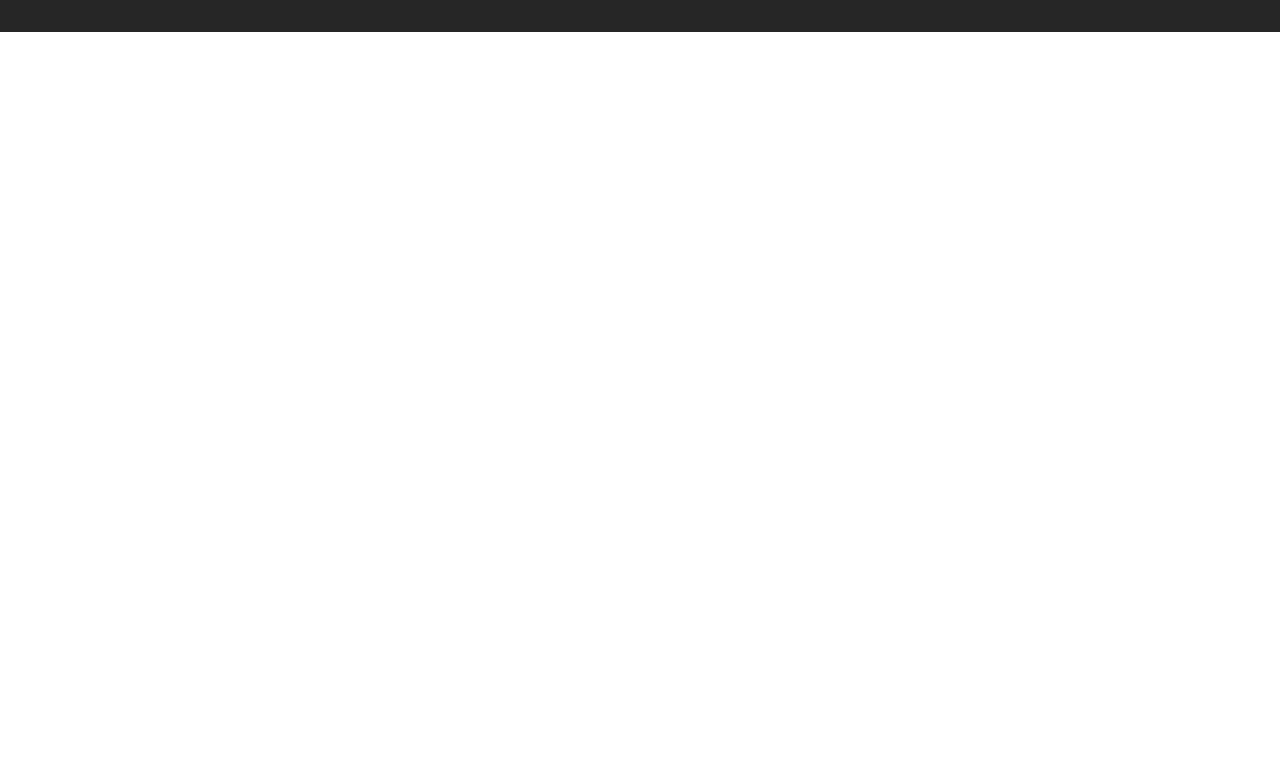
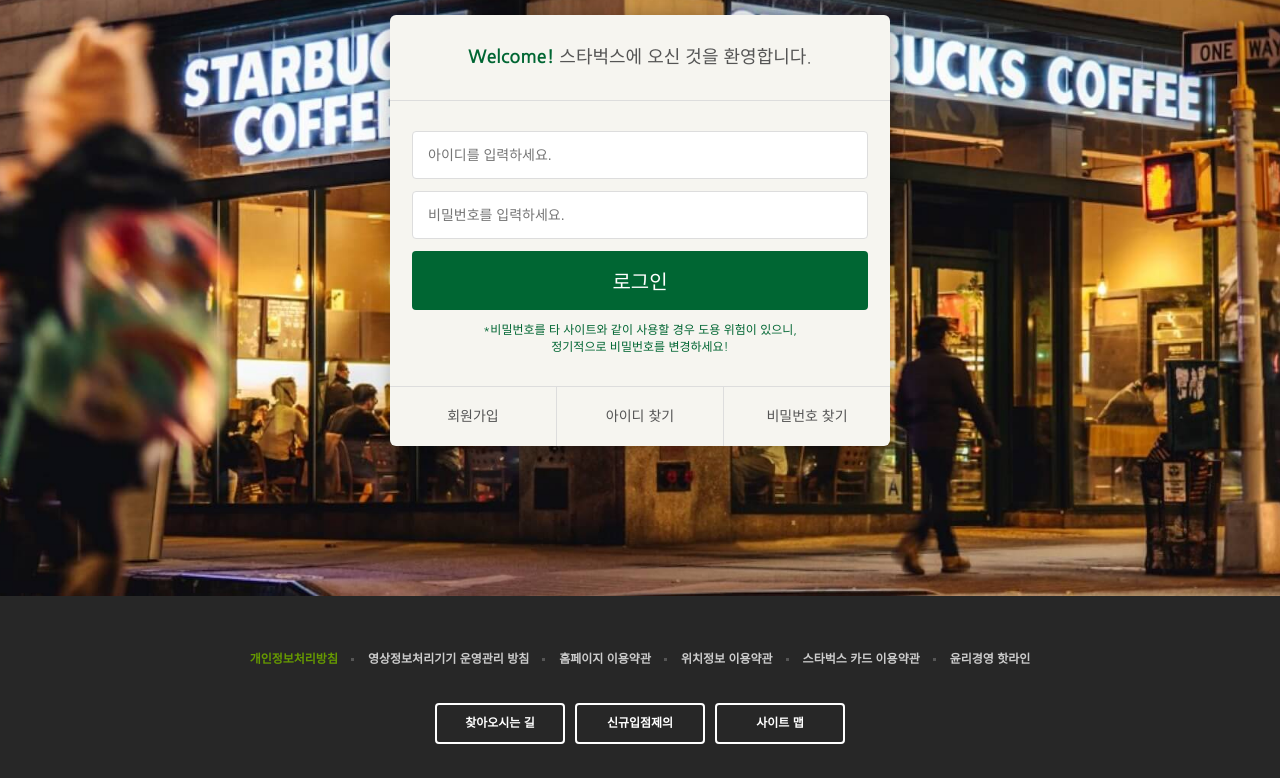
Before and after one commit to youngseoKim-kr/starbucks, a plain HTML site: page signin/index.html in a window 1280 px wide. Shown: the part 301-1079 px from the top of the page. Before the commit the page ends 800 px from the top, so only its background shows below. Drawn offline with nearby package versions, Linux system fonts and the light colour scheme.

Commit message:
로그인 페이지 완성

```diff
--- a/css/main.css
+++ b/css/main.css
@@ -525,7 +525,7 @@ position: absolute;
   transition: .4s;
 }
 .awards .swiper-prev {
-  left: -100px;s
+  left: -100px;
 }
 .awards .swiper-next {
   right: -100px;
--- /dev/null
+++ b/css/signin.css
@@ -0,0 +1,79 @@
+.signin {
+  margin-top: 150px;
+  padding: 100px 0 150px;
+  background-image: url("../images/signin_bg.jpg");
+  background-repeat: no-repeat;
+  background-position: center;
+  background-attachment: fixed;
+  background-size: cover;
+}
+.signin h1 {
+  color: #fff;
+  font-size: 30px;
+  font-weight: 700;
+  text-align: center;
+  margin-bottom: 24px;
+}
+.signin__card {
+  width: 500px;
+  margin:  0 auto;
+  border-radius: 6px;
+  background-color: #F6F5F0;
+  box-shadow: 2px 2px 20px rgba(0,0,0,.3);
+  color:#555;
+}
+.signin__card h2 {
+  padding: 30px;
+  font-size: 18px;
+  text-align: center;
+  border-bottom: 1px solid #ddd;
+}
+.signin__card h2 strong{
+  font-weight: 700;
+  color:#006633;
+}
+.signin__card form {
+  padding:30px 22px;
+}
+.signin__card form input {
+  width: 100%;
+  margin-bottom: 12px;
+  padding: 15px;
+  border:1px solid #ddd;
+  border-radius: 4px;
+  outline: none;
+  box-sizing: border-box;
+  font-size:14px;
+}
+.signin__card form [type="submit"] {
+  background-color: #006633;
+  border:none;
+  color:#fff;
+  font-size: 20px;
+  cursor: pointer;
+}
+.signin__card form p {
+  font-size:12px;
+  color:#006633;
+  text-align: center;
+}
+.signin__card .actions {
+  display: flex;
+  border-top: 1px solid #ddd;
+}
+
+.signin__card .actions a {
+  flex-grow: 1;   /* 증가 너비 1 */
+  flex-basis: 0;
+  text-align: center;
+  padding : 20px;
+  color:#555;
+  font-size: 14px;
+  border-right: 1px solid #ddd;
+}
+.signin__card .actions a:last-child {
+  border-right: none;
+}
+.signin__card .actions a:hover {
+  text-decoration: underline;
+}
--- a/signin/index.html
+++ b/signin/index.html
@@ -32,7 +32,7 @@
   <link href="https://fonts.googleapis.com/css2?family=Nanum+Gothic:wght@400;700&display=swap" rel="stylesheet">               <!--폰트-->
   <link rel="stylesheet" href="https://fonts.googleapis.com/icon?family=Material+Icons">         <!--구글 아이콘-->
   <link rel="stylesheet" href="../css/common.css" />
-
+  <link rel="stylesheet" href="../css/signin.css" />
 
   <!-- common.js 연결 -->
   <script defer src="../js/common.js"></script>
@@ -370,7 +370,28 @@
 
   </header>
   <!-- 로그인 -->
-  <section class="signin"></section>
+  <section class="signin">
+    <h1>로그인</h1>
+    <div class="signin__card">
+      <h2>
+        <strong>Welcome!</strong> 스타벅스에 오신 것을 환영합니다.
+      </h2>
+      <form>
+        <input type="text" placeholder="아이디를 입력하세요." />
+        <input type="password" placeholder="비밀번호를 입력하세요." />
+        <input type="submit" value="로그인" />
+        <p>
+          *비밀번호를 타 사이트와 같이 사용할 경우 도용 위험이 있으니,<br />
+          정기적으로 비밀번호를 변경하세요!
+        </p>
+      </form>
+      <div class="actions">
+        <a href="javascript:void(0)">회원가입</a>
+        <a href="javascript:void(0)">아이디 찾기</a>
+        <a href="javascript:void(0)">비밀번호 찾기</a>
+      </div>
+    </div>
+  </section>
 
   <!-- FOOTER -->
   <footer>
```
Also changed, not shown: index.html (+1 -1 lines).
